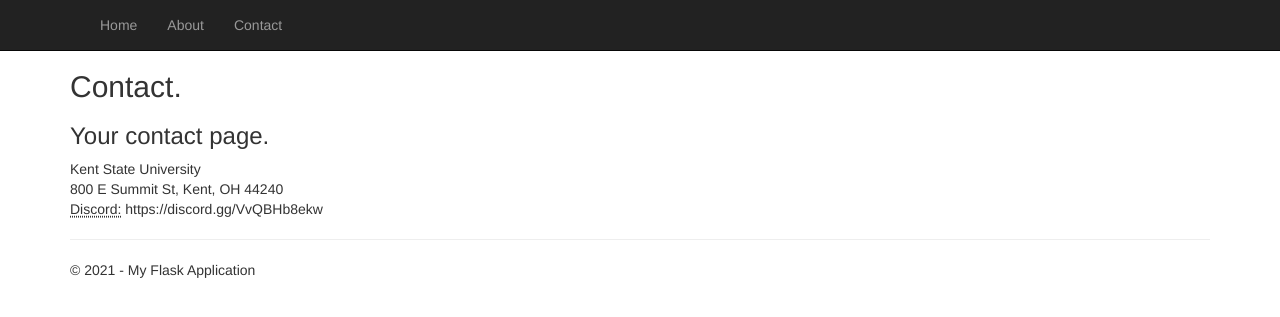
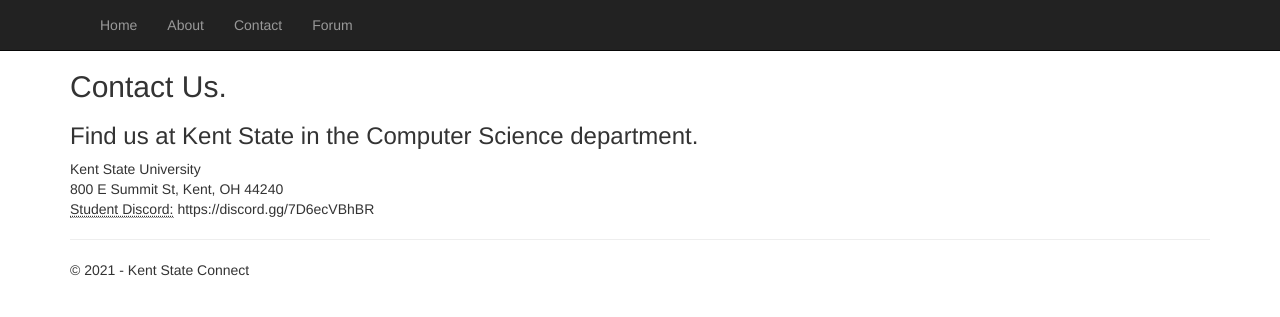
Before and after one commit to justintclark/Kent-State-Connect, a Flask app: page /contact in a window 1280 px wide. Shown: the top 317 px of the page. Run offline with Flask 2, Linux system fonts and the light colour scheme; some libraries are stand-ins or nearby versions.

Commit message:
Updated Pages
Added a forum page and a tutoring page, and fixed the related links.

```diff
--- a/KentStateConnect/templates/contact.html
+++ b/KentStateConnect/templates/contact.html
@@ -8,8 +8,8 @@
 <address>
     Kent State University<br />
     800 E Summit St, Kent, OH 44240<br />
-    <abbr title="Discord">Discord:</abbr>
-    https://discord.gg/VvQBHb8ekw
+    <abbr title="Discord">Student Discord:</abbr>
+    https://discord.gg/7D6ecVBhBR
 </address>
 
 {% endblock %}
--- a/KentStateConnect/templates/index.html
+++ b/KentStateConnect/templates/index.html
@@ -14,12 +14,12 @@
         <p>
             Our forum allows you to discuss various things at Kent State, such as classes, internships, projects, and more. It provides a great place for students to hang out, get help, and connect with others within the Computer Science community.
         </p>
-        <p><a class="btn btn-default" href="http://flask.pocoo.org/docs/">Go to the forum &raquo;</a></p>
+        <p><a class="btn btn-default" href="http://localhost:5555/forum">Go to the forum &raquo;</a></p>
     </div>
     <div class="col-md-4">
         <h2>Find Tutors</h2>
         <p>The tutors at Kent State are available throughout the semester for many of the courses offered at Kent State. If you're stuck on anything, need help catching up to the curriculum, or are otherwise confused, feel free to stop by the tutoring office in the Mathematical Sciences Building.</p>
-        <p><a class="btn btn-default" href="https://pypi.python.org/pypi">Find Tutoring &raquo;</a></p>
+        <p><a class="btn btn-default" href="http://localhost:5555/tutors">Find Tutoring &raquo;</a></p>
     </div>
     <div class="col-md-4">
         <h2>Handshake</h2>
--- a/KentStateConnect/templates/layout.html
+++ b/KentStateConnect/templates/layout.html
@@ -25,6 +25,7 @@
                     <li><a href="{{ url_for('home') }}">Home</a></li>
                     <li><a href="{{ url_for('about') }}">About</a></li>
                     <li><a href="{{ url_for('contact') }}">Contact</a></li>
+                    <li><a href="{{ url_for('forum') }}">Forum</a></li>
                 </ul>
             </div>
         </div>
@@ -34,7 +35,7 @@
         {% block content %}{% endblock %}
         <hr />
         <footer>
-            <p>&copy; {{ year }} - My Flask Application</p>
+            <p>&copy; {{ year }} - Kent State Connect</p>
         </footer>
     </div>
 
--- a/KentStateConnect/views.py
+++ b/KentStateConnect/views.py
@@ -21,9 +21,9 @@
     """Renders the contact page."""
     return render_template(
         'contact.html',
-        title='Contact',
+        title='Contact Us',
         year=datetime.now().year,
-        message='Your contact page.'
+        message='Find us at Kent State in the Computer Science department.'
     )
 
 @app.route('/about')
@@ -31,7 +31,27 @@
     """Renders the about page."""
     return render_template(
         'about.html',
-        title='About',
+        title='About Kent State Connect',
         year=datetime.now().year,
-        message='Your application description page.'
+        message='For students, by students.'
     )
+
+@app.route('/forum')
+def forum():
+    """Renders the Forum page."""
+    return render_template(
+        'forum.html',
+        title='Forum',
+        year=datetime.now().year,
+        message='The forum is currently under development.'
+    )
+
+@app.route('/tutors')
+def tutors():
+    """Renders the Forum page."""
+    return render_template(
+        'tutors.html',
+        title='Tutors',
+        year=datetime.now().year,
+        message='The tutor section is currently under development.'
+    )
```
Also changed, not shown: KentStateConnect/templates/forum.html (added, +10 -0 lines), KentStateConnect/templates/tutors.html (added, +10 -0 lines).
